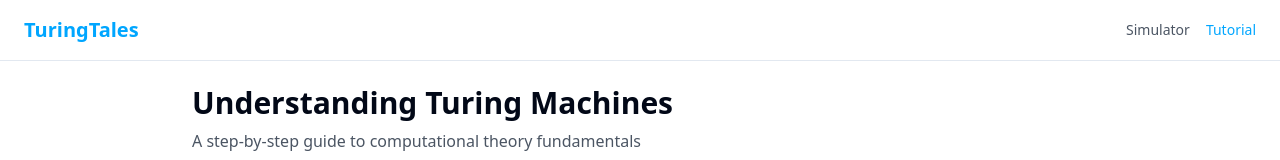
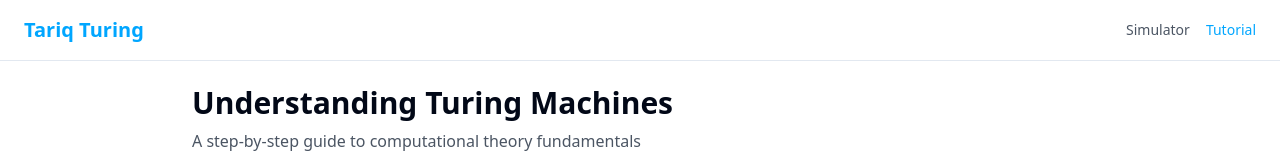
Before and after one commit to crispy1171/tariqturing-21, a React (Vite) app: page /tutorial in a window 1280 px wide. Shown: the top 160 px of the page. Built offline with nearby package versions, Linux system fonts and the light colour scheme.

Commit message:
Visual edit in Lovable
Edited UI in Lovable

```diff
--- a/src/pages/Tutorial.tsx
+++ b/src/pages/Tutorial.tsx
@@ -1,16 +1,13 @@
-
 import React from 'react';
 import { Link } from 'react-router-dom';
 import { Button } from '@/components/ui/button';
 import { Card, CardContent, CardHeader, CardTitle } from '@/components/ui/card';
 import { ArrowRight } from 'lucide-react';
-
 const Tutorial = () => {
-  return (
-    <div className="min-h-screen flex flex-col">
+  return <div className="min-h-screen flex flex-col">
       {/* Navigation */}
       <nav className="w-full py-4 px-6 flex justify-between items-center border-b">
-        <Link to="/" className="text-xl font-bold text-primary">TuringTales</Link>
+        <Link to="/" className="text-xl font-bold text-primary">Tariq Turing</Link>
         <div className="flex gap-4">
           <Link to="/simulator" className="text-sm text-gray-600 hover:text-primary">Simulator</Link>
           <Link to="/tutorial" className="text-sm font-medium text-primary">Tutorial</Link>
@@ -106,8 +103,6 @@ q2, _, _, N        # Halt state`}
           </div>
         </div>
       </div>
-    </div>
-  );
+    </div>;
 };
-
 export default Tutorial;
```
